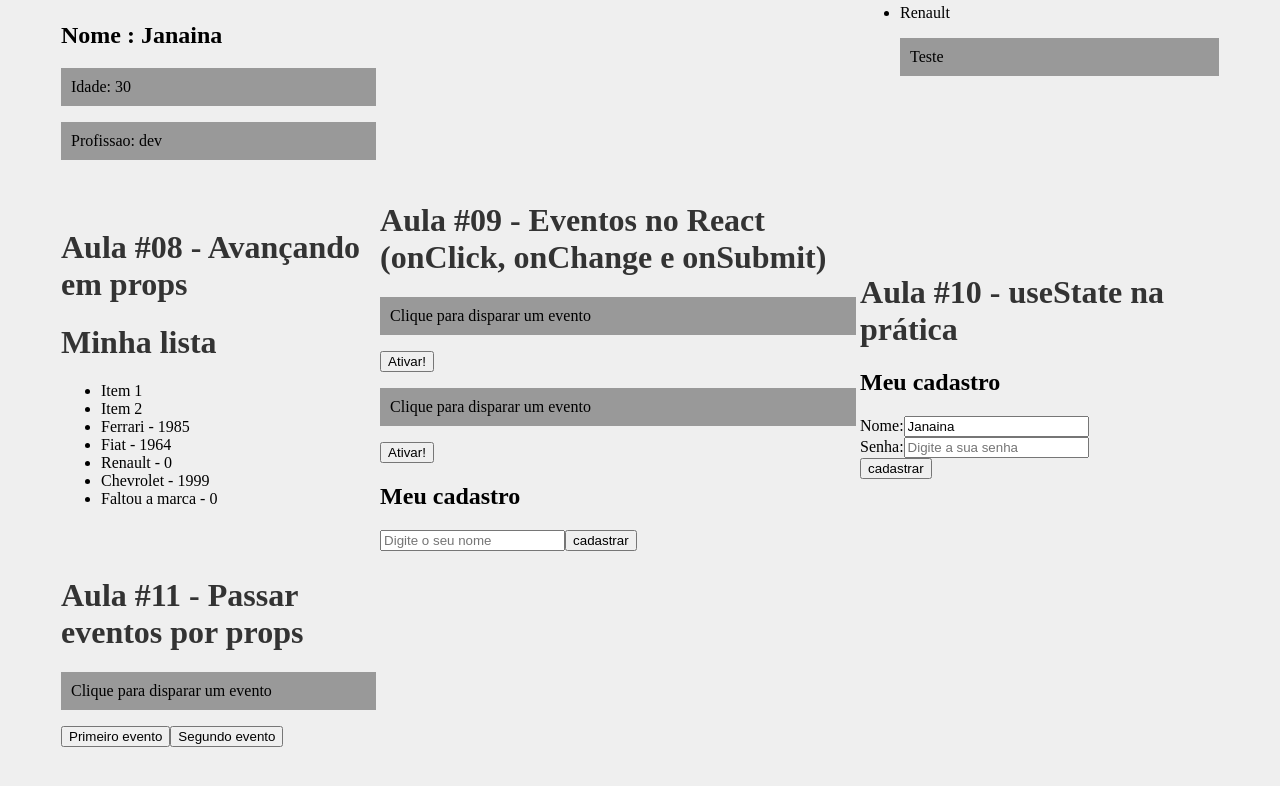
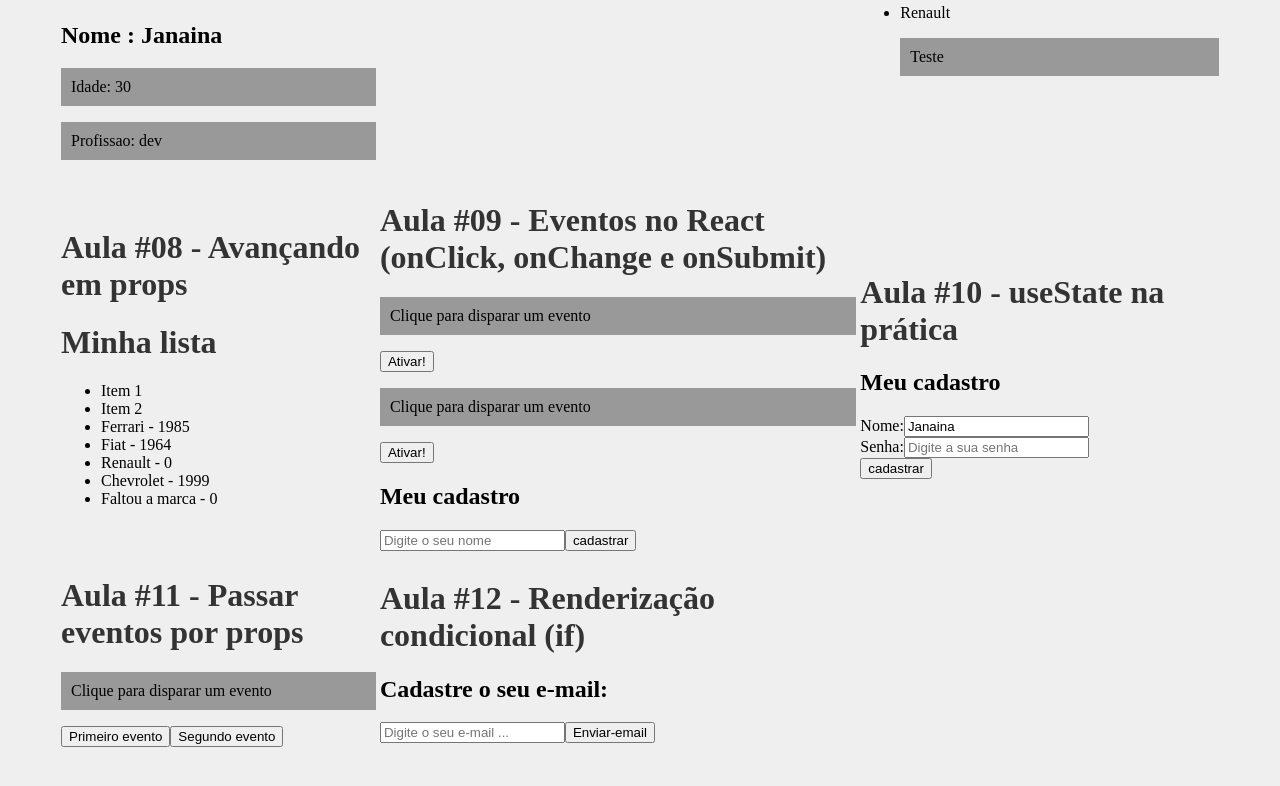
Before and after one commit to Jana-SI/curso_react, a React (Create React App) app: page / in a window 1280 px wide. Shown: the part 1052-1838 px from the top of the page. Built offline with nearby package versions, Linux system fonts and the light colour scheme.

Commit message:
Renderização condicional (if)

```diff
--- a/src/App.js
+++ b/src/App.js
@@ -10,6 +10,7 @@
 import Aula09 from './components/aula09/aula09'
 import Aula10 from './components/aula10/aula10'
 import Aula11 from './components/aula11/aula11'
+import Aula12 from './components/aula12/aula12'
 
 function App() {
   return (
@@ -39,7 +40,7 @@
           </tr>
           <tr>
             <td><Aula11 /></td>
-            <td></td>
+            <td><Aula12 /></td>
             <td></td>
           </tr>
         </tbody>
--- /dev/null
+++ b/src/components/aula12/aula12.js
@@ -0,0 +1,12 @@
+import Condicional from "./condicional"
+
+function Aula12(){
+    return(
+        <>
+            <h1>Aula #12 - Renderização condicional (if)</h1>
+            <Condicional />
+        </>
+    )
+}
+
+export default Aula12
--- /dev/null
+++ b/src/components/aula12/condicional.js
@@ -0,0 +1,44 @@
+import { useState } from "react"
+
+function Condicional() {
+
+    function enviarEmail(e) {
+        e.preventDefault()
+        console.log('Testando!')
+
+        setUserEmail(email)
+    }
+
+    function limparEmail(){
+        console.log('Limpando e-mail!')
+        setUserEmail()
+    }
+
+    const [email, setEmail] = useState()
+    const [userEmail, setUserEmail] = useState()
+
+    return(
+        <div>
+            <h2>Cadastre o seu e-mail:</h2>
+            <form>
+                <input
+                    type="email"
+                    id="email"
+                    name="email"
+                    placeholder="Digite o seu e-mail ..."
+                    onChange={(e) => setEmail(e.target.value)}
+                />
+
+                <button onClick={enviarEmail}>Enviar-email</button>
+            </form>
+            {userEmail && (
+                <div>
+                    <p>O e-mail do usuário é: {userEmail}</p>
+                    <button onClick={limparEmail}>Limpar e-mail</button>
+                </div>
+            )}
+        </div>
+    )
+}
+
+export default Condicional
```
